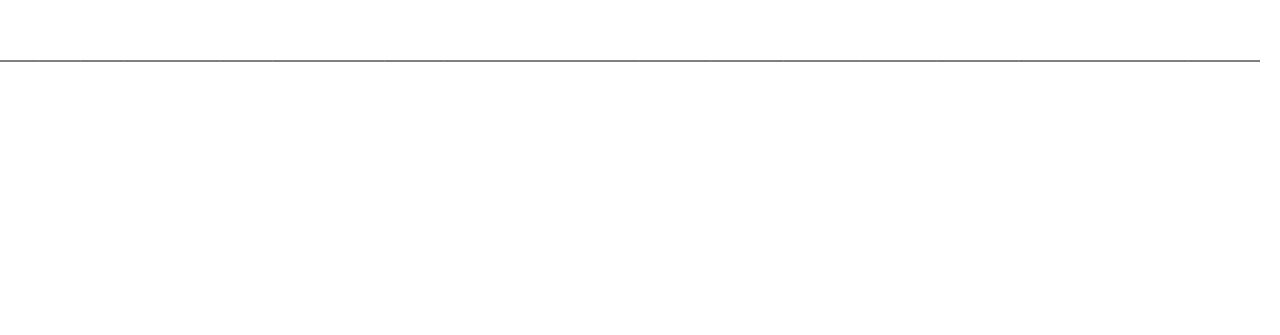
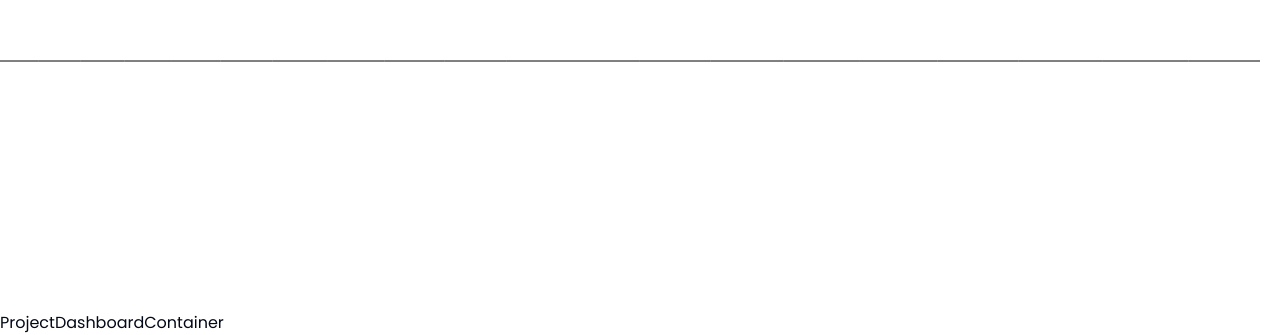
Before and after one commit to shahchhatru/my-porfolio-v2-next-gsap, a Next.js app: page / in a window 1280 px wide. Shown: the part 985-1320 px from the top of the page. Before the commit the page ends 1296 px from the top, so only its background shows below. Built offline with nearby package versions, Linux system fonts and the light colour scheme.

Commit message:
dashboard initial setup

```diff
--- a/app/page.tsx
+++ b/app/page.tsx
@@ -1,4 +1,4 @@
-import { GuitarStringContainer,HeroSection } from "@/components/custom";
+import { GuitarStringContainer,HeroSection, ProjectDashboardContainer } from "@/components/custom";
 
 
 export default function Home() {
@@ -6,6 +6,7 @@ export default function Home() {
     <>
       <HeroSection />
       <GuitarStringContainer />
+      <ProjectDashboardContainer />
     </>
   );
 }
--- /dev/null
+++ b/components/custom/ProjectsDashboard/ProjectDashboardContainer.tsx
@@ -0,0 +1,6 @@
+function ProjectDashboardContainer() {
+  return (
+    <div>ProjectDashboardContainer</div>
+  )
+}
+export default ProjectDashboardContainer
--- a/components/custom/index.ts
+++ b/components/custom/index.ts
@@ -1,5 +1,6 @@
 import GuitarStringContainer from "./GuitarStringContainer";
 import { HeroSection } from "./HeroSection";
 import Navbar from "./Navbar";
+import ProjectDashboardContainer from "./ProjectsDashboard/ProjectDashboardContainer";
 
-export {GuitarStringContainer,HeroSection,Navbar}
+export {GuitarStringContainer,HeroSection,Navbar,ProjectDashboardContainer}
```
Also changed, not shown: components/custom/ProjectsDashboard/ProjectsCard.tsx (added), 1 other file (tests, documents, lock files or other folders).
